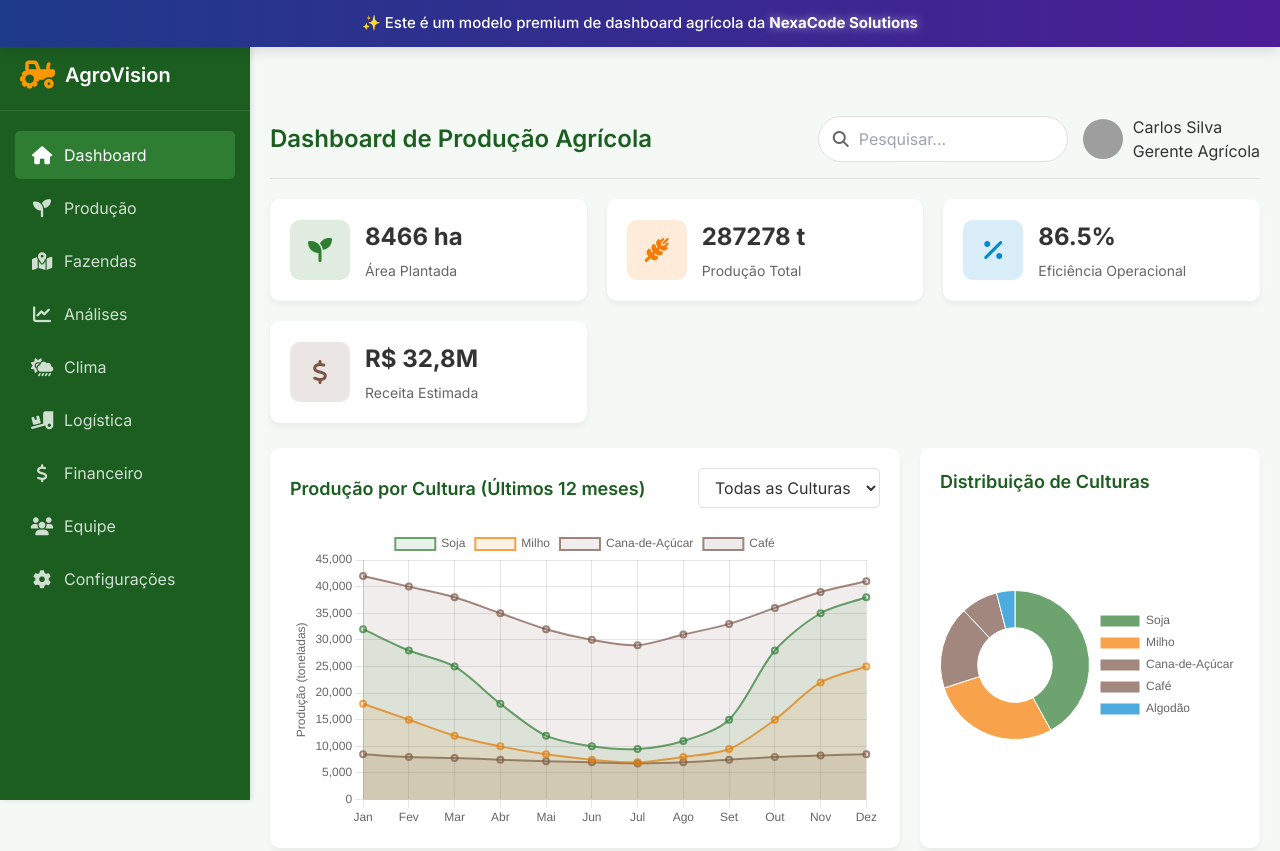
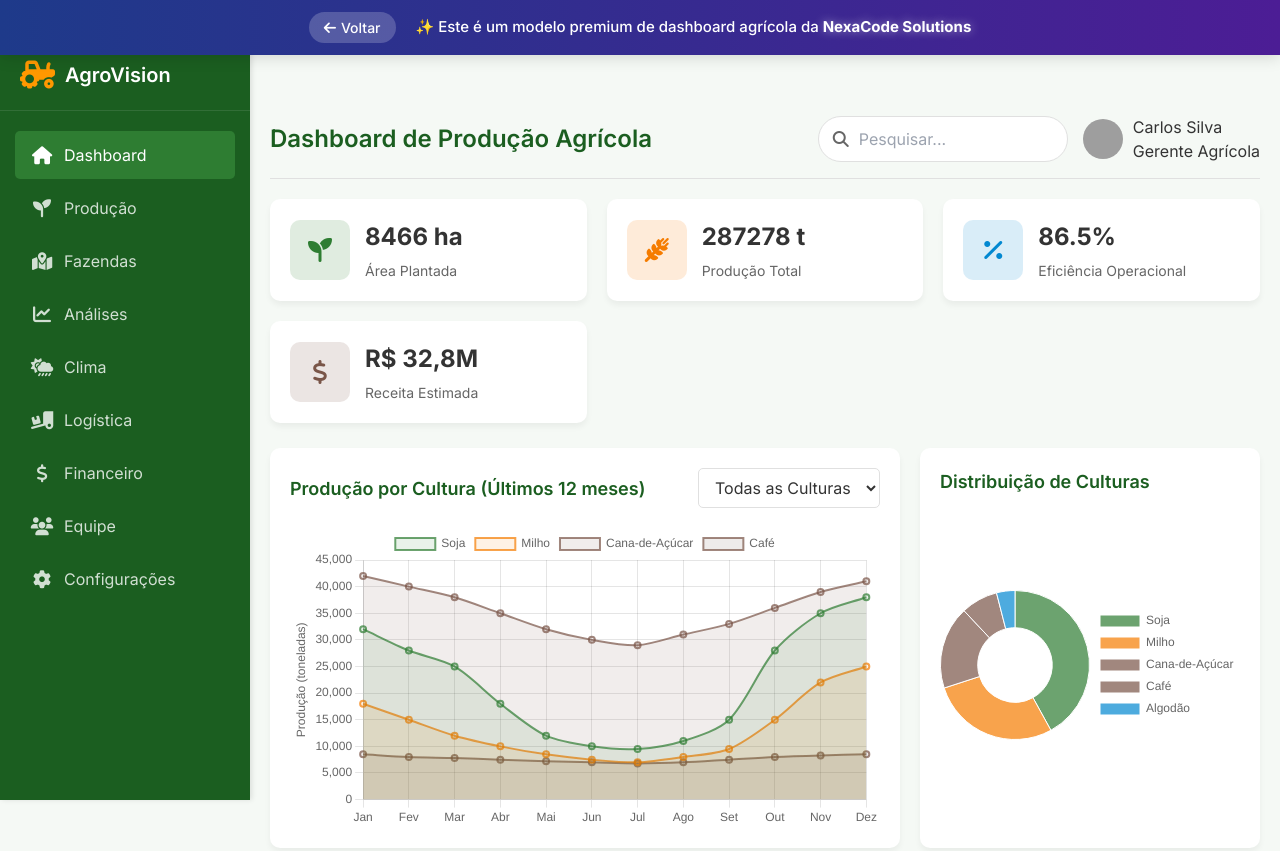
Before and after one commit to Dgouveia1/nexacode, a plain HTML site: page modelo-agro.html in a window 1280 px wide. Shown: the top 851 px of the page. Drawn offline with nearby package versions, Linux system fonts and the light colour scheme; grey boxes are pictures that could not be loaded.

Commit message:
botão voltar

```diff
--- a/modelo-agro.html
+++ b/modelo-agro.html
@@ -51,12 +51,39 @@
             width: 100%;
             z-index: 1000;
             box-shadow: 0 2px 15px rgba(0,0,0,0.15);
+            display: flex;
+            justify-content: center;
+            align-items: center;
+        }
+
+        .nexa-banner-content {
+            display: flex;
+            align-items: center;
+            gap: 20px;
         }
 
         .nexa-banner .nexacode {
             font-weight: 700;
             color: #ffffff;
             text-shadow: 0 0 10px rgba(255,255,255,0.5);
+        }
+
+        .back-button {
+            background-color: rgba(255, 255, 255, 0.2);
+            color: white;
+            border: none;
+            padding: 5px 15px;
+            border-radius: 20px;
+            font-size: 14px;
+            cursor: pointer;
+            transition: background-color 0.3s;
+            display: flex;
+            align-items: center;
+            gap: 5px;
+        }
+
+        .back-button:hover {
+            background-color: rgba(255, 255, 255, 0.3);
         }
 
         :root {
@@ -417,13 +444,30 @@
             .search-box input {
                 width: 180px;
             }
+
+            .nexa-banner-content {
+                flex-direction: column;
+                gap: 10px;
+                padding: 10px;
+            }
+
+            .back-button {
+                padding: 3px 10px;
+                font-size: 12px;
+            }
         }
     </style>
 </head>
 <body>
-    <!-- NexaCode Banner Fixo -->
+    <!-- NexaCode Banner Fixo com botão Voltar -->
     <div class="nexa-banner">
-        <span>✨ Este é um modelo premium de dashboard agrícola da <span class="nexacode">NexaCode Solutions</span></span>
+        <div class="nexa-banner-content">
+             <a href="https://ia-tess.com.br/#" class="back-button">
+                <i class="fas fa-arrow-left"></i>
+                Voltar
+            </a>
+            <span>✨ Este é um modelo premium de dashboard agrícola da <span class="nexacode">NexaCode Solutions</span></span>
+        </div>
     </div>
 
     <div class="container">
```
Also changed, not shown: modelo-food.html (+7 -5 lines), modelo-imoveis.html (+4 -0 lines), modelo-servicos.html (+4 -0 lines).
